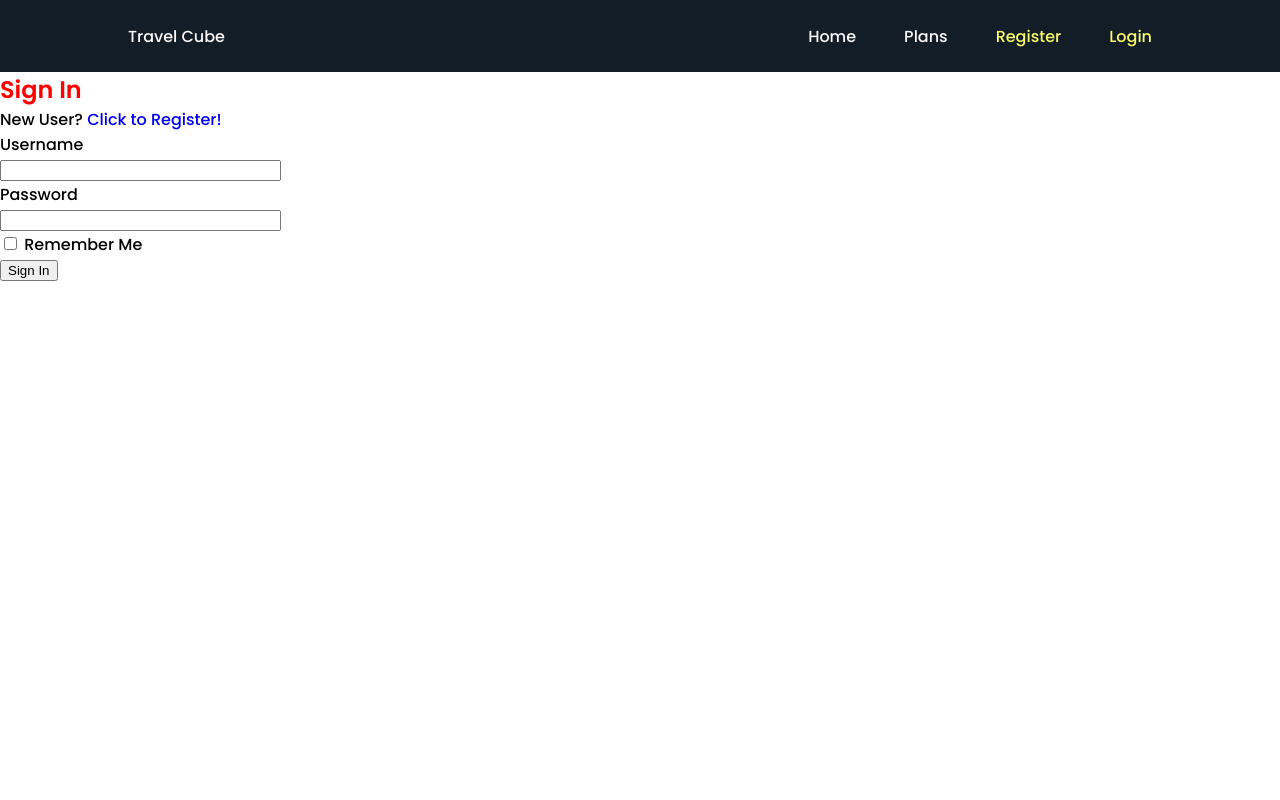
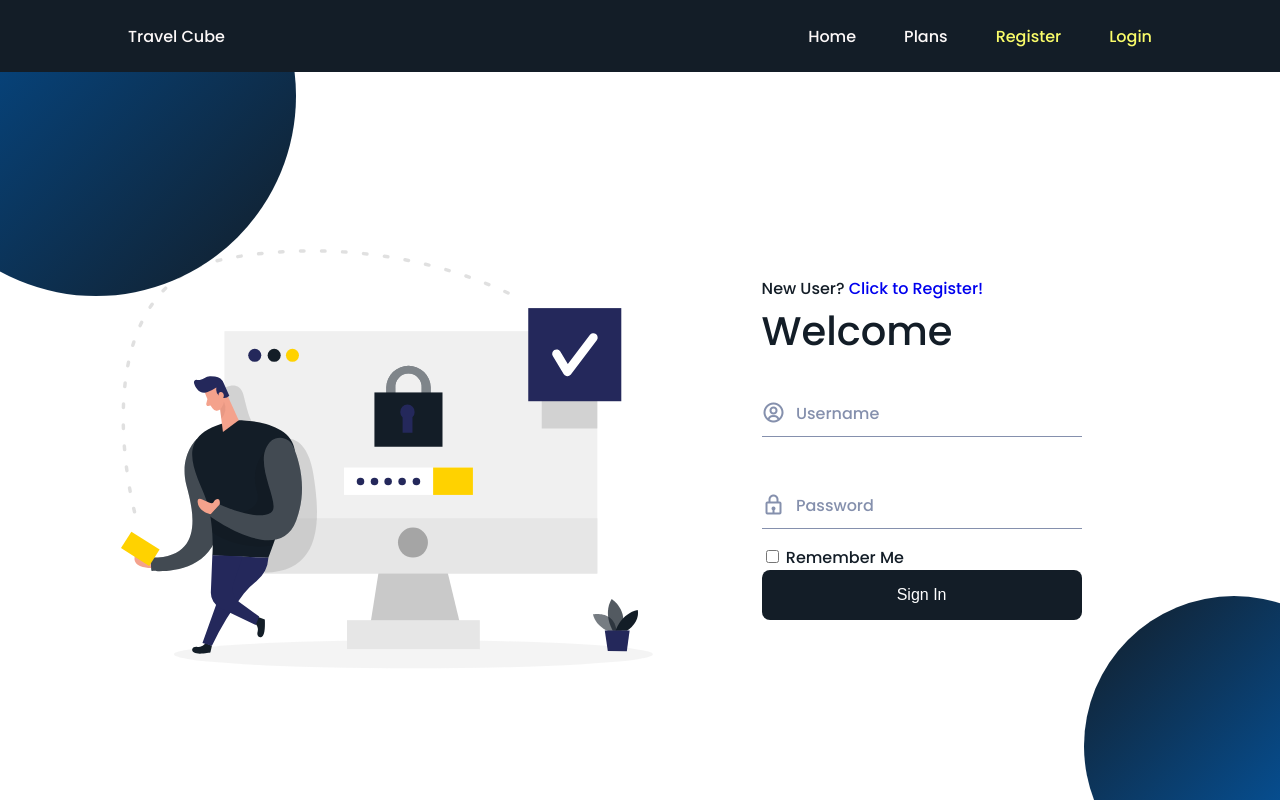
Before and after one commit to ShivaKakarla512/TripPlannerWebApp, a Flask app: page /login in a window 1280 px wide. Run offline with Flask 2, Linux system fonts and the light colour scheme; some libraries are stand-ins or nearby versions.

Commit message:
styling the login page

```diff
--- /dev/null
+++ b/static/css/new.css
@@ -0,0 +1,231 @@
+/*===== GOOGLE FONTS =====*/
+@import url("https://fonts.googleapis.com/css2?family=Poppins:wght@400;500;600&display=swap");
+/*===== VARIABLES CSS =====*/
+
+/*=== Colores ===*/
+:root{
+    --first-color: #131D27;
+    --text-color: #8590AD;
+}
+
+/*=== Fuente y tipografia ===*/
+:root{
+    --body-font: 'Poppins', sans-serif;
+    --big-font-size: 2rem;
+    --normal-font-size: 0.938rem;
+    --smaller-font-size: 0.875rem;
+}
+@media screen and (min-width: 768px){
+    :root{
+        --big-font-size: 2.5rem;
+        --normal-font-size: 1rem;
+    }
+}
+
+/*===== BASE =====*/
+*,::before,::after{
+    box-sizing: border-box;
+}
+body{
+    margin: 0;
+    padding: 0;
+    font-family: var(--body-font);
+    color: var(--first-color);
+}
+h1{
+    margin: 0;
+}
+a{
+    text-decoration: none;
+}
+img{
+    max-width: 100%;
+    height: auto;
+}
+/*===== FORM =====*/
+.l-form{
+    position: relative;
+    height: calc(100vh - 4.5rem);
+    overflow: hidden;
+}
+
+/*=== Shapes ===*/
+.shape1,
+.shape2{
+    position: absolute;
+    width: 200px;
+    height: 200px;
+    border-radius: 50%;
+}
+.shape1{
+    top: -7rem;
+    left: -3.5rem;
+    background: linear-gradient(to bottom right, #0055a3, var(--first-color));
+}
+.shape2{
+    bottom: -6rem;
+    right: -5.5rem;
+    background: linear-gradient(to top left, var(--first-color), #0065c2);
+    transform: rotate(180deg);
+}
+/*=== Form ===*/
+.form{
+    height: 100vh;
+    display: grid;
+    justify-content: center;
+    align-items: center;
+    padding: 0 1rem;
+}
+.form__content{
+    width: 290px;
+}
+.form__img{
+    display: none;
+}
+.form__title{
+    font-size: var(--big-font-size);
+    font-weight: 500;
+    margin-bottom: 2rem;
+}
+.form__div{
+    position: relative;
+    display: grid;
+    grid-template-columns: 7% 93%;
+    margin-bottom: 1rem;
+    padding: .25rem 0;
+    border-bottom: 1px solid var(--text-color);
+}
+/*=== Div focus ===*/
+.form__div.focus{
+    border-bottom: 1px solid var(--first-color);
+}
+
+.form__div-one{
+    margin-bottom: 3rem;
+}
+
+.form__icon{
+    font-size: 1.5rem;
+    color: var(--text-color);
+    transition: .3s;
+}
+/*=== Icon focus ===*/
+.form__div.focus .form__icon{
+    color: var(--first-color);
+}
+
+.form__label{
+    display: block;
+    position: absolute;
+    left: .75rem;
+    top: .25rem;
+    font-size: var(--normal-font-size);
+    color: var(--text-color);
+    transition: .3s;
+}
+/*=== Label focus ===*/
+.form__div.focus .form__label{
+    top: -1.5rem;
+    font-size: .875rem;
+    color: var(--first-color);
+}
+
+.form__div-input{
+    position: relative;
+}
+.form__input{
+    position: absolute;
+    top: 0;
+    left: 0;
+    width: 100%;
+    height: 100%;
+    border: none;
+    outline: none;
+    background: none;
+    padding: .5rem .75rem;
+    font-size: 1.2rem;
+    color: var(--first-color);
+    transition: .3s;
+}
+.form__forgot{
+    display: block;
+    text-align: right;
+    margin-bottom: 2rem;
+    font-size: var(--normal-font-size);
+    color: var(--text-color);
+    font-weight: 500;
+    transition: .5;
+}
+.form__forgot:hover{
+    color: var(--first-color);
+    transition: .5s;
+}
+.form__button{
+    width: 100%;
+    padding: 1rem;
+    font-size: var(--normal-font-size);
+    outline: none;
+    border: none;
+    margin-bottom: 3rem;
+    background-color: var(--first-color);
+    color: #fff;
+    border-radius: .5rem;
+    cursor: pointer;
+    transition: .3s;
+}
+.form__button:hover{
+    box-shadow: 0px 15px 36px rgba(0,0,0,.15);
+}
+
+/*=== Form social===*/
+.form__social{
+    text-align: center;
+}
+.form__social-text{
+    display: block;
+    font-size: var(--normal-font-size);
+    margin-bottom: 1rem;
+}
+.form__social-icon{
+    display: inline-flex;
+    justify-content: center;
+    align-items: center;
+    width: 30px;
+    height: 30px;
+    margin-right: 1rem;
+    padding: .5rem;
+    background-color: var(--text-color);
+    color: #fff;
+    font-size: 1.25rem;
+    border-radius: 50%;
+}
+.form__social-icon:hover{
+    background-color: var(--first-color);
+}
+/*===== MEDIA QUERIS =====*/
+@media screen and (min-width: 968px){
+    .shape1{
+        width: 400px;
+        height: 400px;
+        top: -11rem;
+        left: -6.5rem;
+    }
+    .shape2{
+        width: 300px;
+        height: 300px;
+        right: -6.5rem;
+    }
+
+    .form{
+        grid-template-columns: 1.5fr 1fr;
+        padding: 0 2rem;
+    }
+    .form__content{
+        width: 320px;
+    }
+    .form__img{
+        display: block;
+        width: 700px;
+        justify-self: center;
+    }
+}
--- a/static/main.js
+++ b/static/main.js
@@ -1,3 +1,26 @@
+/*===== FOCUS =====*/
+const inputs = document.querySelectorAll(".form__input")
+
+/*=== Add focus ===*/
+function addfocus(){
+    let parent = this.parentNode.parentNode
+    parent.classList.add("focus")
+}
+
+/*=== Remove focus ===*/
+function remfocus(){
+    let parent = this.parentNode.parentNode
+    if(this.value == ""){
+        parent.classList.remove("focus")
+    }
+}
+
+/*=== To call function===*/
+inputs.forEach(input=>{
+    input.addEventListener("focus", addfocus)
+    input.addEventListener("blur", remfocus)
+})
+
 /*===== MENU SHOW Y HIDDEN =====*/
 const navMenu = document.getElementById('nav-menu'),
     toggleMenu = document.getElementById('nav-toggle'),
--- a/templates/base.html
+++ b/templates/base.html
@@ -8,7 +8,7 @@
 
         <!-- ===== CSS ===== -->
         <link rel="stylesheet" href="{{ url_for('static', filename='css/main.css') }}">
-
+        <link rel="stylesheet" href="{{ url_for('static', filename='css/new.css') }}">
 
         <title>Travel Cube</title>
     </head>
--- a/templates/login.html
+++ b/templates/login.html
@@ -1,28 +1,50 @@
 {% extends "base.html" %}
 
 {% block content %}
-    <div class="login">
-        <h1 style="color:red">Sign In</h1>
+    <div class="l-form">
+        <div class="shape1"></div>
+        <div class="shape2"></div>
+
+        <div class="form">
+            <img src="../static/img/auth.svg" alt="" class="form__img">
+
+            <form action="" method="post" class="form__content">
                 <p>New User? <a href="{{ url_for('register') }}">Click to Register!</a></p>
-        <form action="" method="post" novalidate>
+                <h1 class="form__title">Welcome</h1>
                 {{ form.hidden_tag() }}
-            <p>
-                {{ form.username.label }}<br>
-                {{ form.username(size=32) }}<br>
+
+                <div class="form__div form__div-one">
+                    <div class="form__icon">
+                        <i class='bx bx-user-circle'></i>
+                    </div>
+
+                    <div class="form__div-input">
+                        {{ form.username.label(class="form__label") }}
+                        {{ form.username(class="form__input") }}
                         {% for error in form.username.errors %}
                             <span style="color: red;">[{{ error }}]</span>
                         {% endfor %}
-            </p>
-            <p>
-                {{ form.password.label }}<br>
-                {{ form.password(size=32) }}<br>
+                    </div>
+                </div>
+
+                <div class="form__div">
+                    <div class="form__icon">
+                        <i class='bx bx-lock' ></i>
+                    </div>
+
+                    <div class="form__div-input">
+                        {{ form.password.label(class="form__label") }}
+                        {{ form.password(class="form__input") }}
                         {% for error in form.password.errors %}
                             <span style="color: red;">[{{ error }}]</span>
                         {% endfor %}
-            </p>
+                    </div>
+                </div>
+
                 <p>{{ form.remember_me() }} {{ form.remember_me.label }}</p>
-            <p>{{ form.submit() }}</p>
+                {{ form.submit(class="form__button") }}
             </form>
+        </div>
     </div>
 
 {% endblock %}
```
Also changed, not shown: static/img/auth.svg (added). Lines whose indentation alone changed are shown as unchanged.
